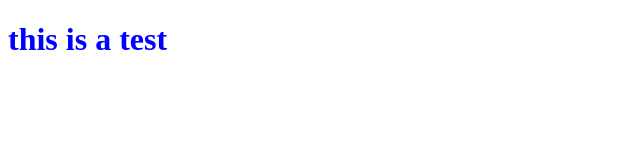
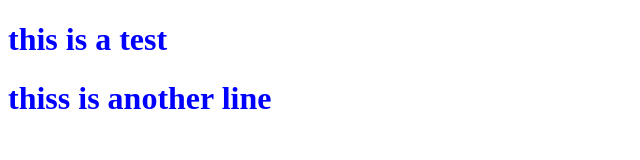
Before and after one commit to Aqib1Hussain/Test, a plain HTML site: page index.html in a window 1280 px wide. Shown: the whole page, without its empty margins (0-640 px from the left). Drawn offline with Linux system fonts and the light colour scheme.

Commit message:
another commit

```diff
--- a/index.html
+++ b/index.html
@@ -6,6 +6,7 @@
 </head>
 <body>
 	<h1>this is a test</h1>
+	<h1>thiss is another line</h1>
 
 	<script type="text/javascript" src="script.js"></script>
 </body>
```
Also changed, not shown: 1 other file.
